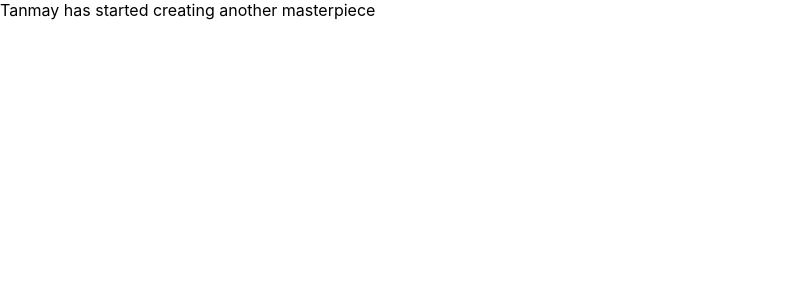
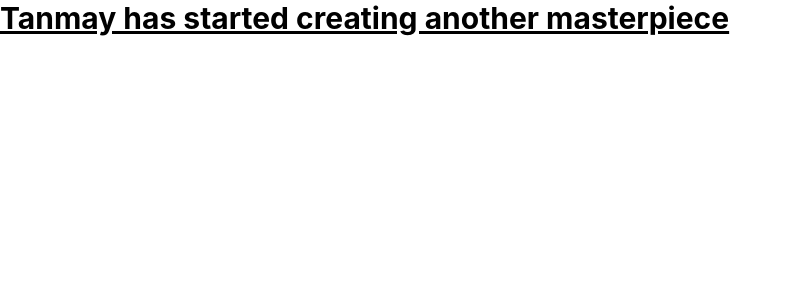
Before and after one commit to tanmay4u02/react-weather-app, a React (Create React App) app: page / in a window 1280 px wide. Shown: the top 300 px of the page, without its empty margins (0-793 px from the left). Built offline with nearby package versions, Linux system fonts and the light colour scheme.

Commit message:
tailwing css setup and config

```diff
--- a/package.json
+++ b/package.json
@@ -34,5 +34,8 @@
       "last 1 firefox version",
       "last 1 safari version"
     ]
+  },
+  "devDependencies": {
+    "tailwindcss": "^3.3.3"
   }
 }
--- a/src/App.js
+++ b/src/App.js
@@ -1,6 +1,8 @@
 function App() {
   return (
-    <div className="App">Tanmay has started creating another masterpiece</div>
+    <div className="text-3xl font-bold underline">
+      Tanmay has started creating another masterpiece
+    </div>
   );
 }
 
--- /dev/null
+++ b/tailwind.config.js
@@ -0,0 +1,8 @@
+/** @type {import('tailwindcss').Config} */
+module.exports = {
+  content: ["./src/**/*.{js,jsx,ts,tsx}"],
+  theme: {
+    extend: {},
+  },
+  plugins: [],
+};
```
Also changed, not shown: src/index.css (+7 -3 lines), 1 other file (tests, documents, lock files or other folders).
